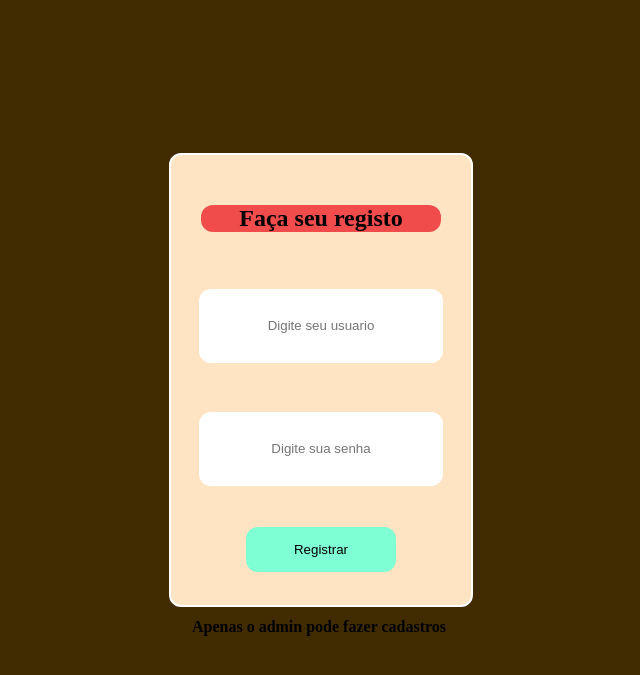
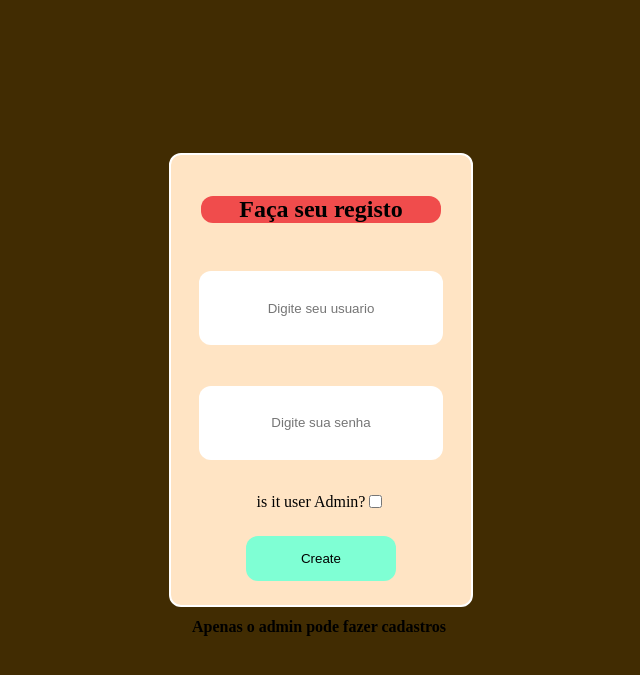
Before and after one commit to thawancomt/Analises, a Flask app: page /register in a window 1280 px wide. Shown: the top 675 px of the page, without its empty margins (319-959 px from the left). Run offline with Flask 3, Linux system fonts and the light colour scheme.

Commit message:
Site estavel
Otimizacoes nas chamadas das funcao, inovações na forma que o projeto trabalha

```diff
--- a/app.py
+++ b/app.py
@@ -1,6 +1,5 @@
 from tinydb import TinyDB, Query
 from flask import Flask, render_template, request, redirect
-from flask_login import login_required, login_user, logout_user, LoginManager
 from functions import StoreAnalysis, store_dict
 from users_manager import users
 
@@ -88,12 +87,18 @@ def show_billing():
 
             total = 'Valor nao encontrado no banco de dados'
 
-    return render_template('html/faturamento.html', store=store_name, billing=billing, production=items_production, usage_balls=items_usage,
-                           usage_chart=data_to_chart, store_dict=store_dict)
+    return render_template('html/faturamento.html',
+                           store=store_name,
+                           billing=billing,
+                           production=items_production,
+                           usage_balls=items_usage,
+                           usage_chart=data_to_chart,
+                           store_dict=store_dict)
 
 
 @app.route('/login',  methods=['GET', 'POST'])
 def login():
+
     from users_manager import users
 
     global loged
@@ -142,21 +147,31 @@ def login():
 @app.route('/register', methods=['GET', 'POST'])
 def register():
     status = ''
+    password_length = 0
 
     if request.method == 'POST':
 
         email = request.form.get('email')
         password = request.form.get('password')
 
+        if 'isAdmin' in request.form:
+            admin = True
+        else:
+            admin = False
+
         # Instacia o usuario e chama a funcao criar user da classe users
-        object_user = users(email, password)
+        object_user = users(email, password, admin=admin)
         object_user.create_user(usersdb, email, password)
 
         status = object_user.status
 
-        return render_template('html/register.html', status=status)
+        return render_template('html/register.html',
+                               status=status,
+                               password_length=len(password))
 
-    return render_template('html/register.html', status=status)
+    return render_template('html/register.html',
+                           status=status,
+                           password_length=password_length)
 
 
 app.run(debug=True, host='0.0.0.0', port=5000)
--- a/static/css/login.css
+++ b/static/css/login.css
@@ -46,7 +46,17 @@ html, body {
     justify-content: space-evenly;
     width: 100%;
     height: 20%;
+}
 
+.check-box {
+    display: flex;
+    align-items: center;
+    justify-content: center;
+}
+
+.check-box>input {
+    border: solid3px blue;
+    /* background-color: aqua; */
 }
 .login-card>h1 {
     font-size: x-large;
--- a/templates/html/faturamento.html
+++ b/templates/html/faturamento.html
@@ -20,6 +20,7 @@
         <a href="#faturamento">faturamento</a>
         <a href="#producao">Producão</a>
         <a href="#usage">Uso de Bolas</a>
+        <a href="register">Registar</a>
     </div>
 
     <div class="billing-card" id="faturamento">
@@ -44,7 +45,7 @@
     <form method="POST" action="/faturamento">
         <div class="date-select">
             <label for="date">Data:</label>
-            <input type="date" name="date" id="date" value="2022-04-09">
+            <input type="date" name="date" id="date">
         </div>
 
         <div>
--- a/templates/html/register.html
+++ b/templates/html/register.html
@@ -19,7 +19,12 @@
                 <div class="line-input">
                     <input type="password" name="password" class="input-card" placeholder="Digite sua senha" required>
                 </div>
-                <input type="submit" name="login" class="btn-submit" value="Registrar">
+
+                <div class="check-box">
+                    <label for="isAdmin">is it user Admin?</label>
+                    <input type="checkbox" name="isAdmin" id="isAdmin">
+                </div>
+                <input type="submit" name="login" class="btn-submit" value="Create">
 
 
 
@@ -28,6 +33,11 @@
                 <h1>Apenas o admin pode fazer cadastros</h1>
                 {% if (status == True) %}
                     <a href="login">This User already exist, click here to login</a>
+                {% endif %}
+
+                {% if (password_length  <= 7) and not (password_length == 0) %}
+                    <a href="register">Password length too short</a>
+
                 {% endif %}
 
                 {% if (status == False) %}
```
Also changed, not shown: databases/users.json (+8 -10 lines), teste.py (deleted, +0 -16 lines), users_manager.py (+6 -3 lines).
